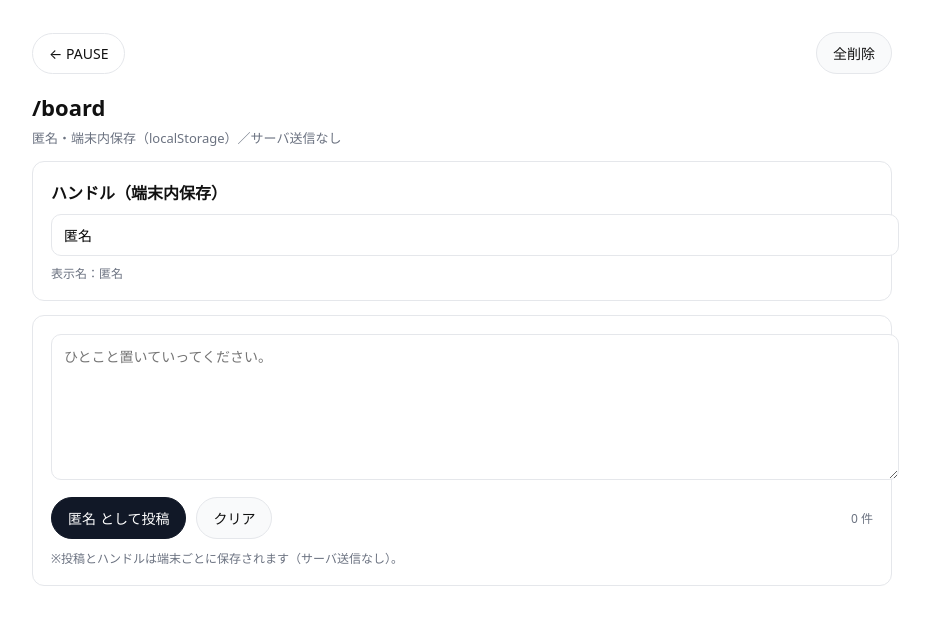
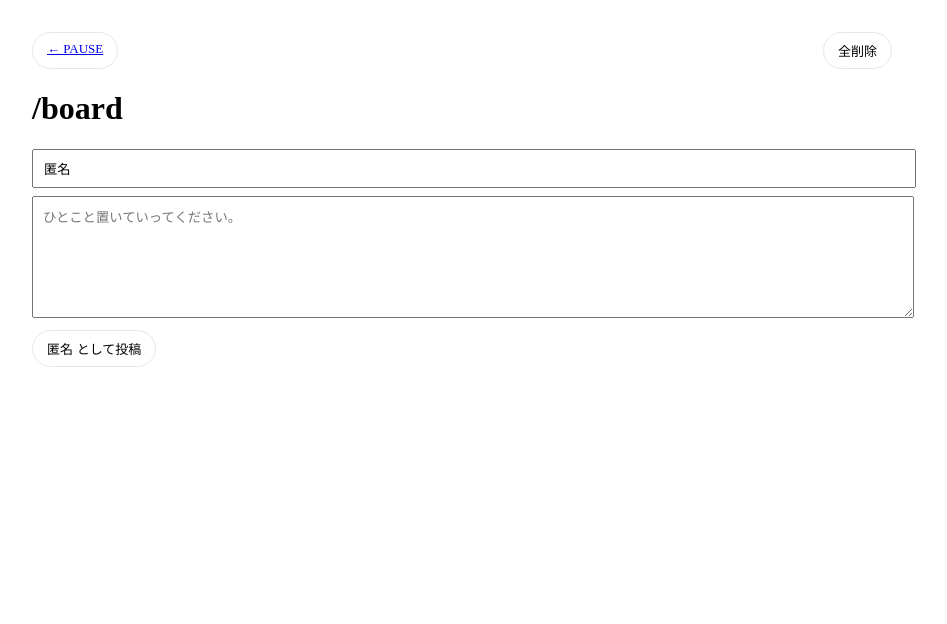
Before and after one commit to kan0601g-maker/pause-pwa, a Next.js app: page /board in a window 1280 px wide. Shown: the top 624 px of the page, without its empty margins (178-1125 px from the left). Built offline with nearby package versions, Linux system fonts and the light colour scheme.

Commit message:
Update page.js

```diff
--- a/app/board/page.js
+++ b/app/board/page.js
@@ -1,233 +1,156 @@
 "use client";
 
-import React, { useEffect, useMemo, useState } from "react";
+import React, { useEffect, useState } from "react";
 import Link from "next/link";
 
 export default function BoardPage() {
   const KEY = "PAUSE_BOARD_POSTS_V1";
+  const PIN_KEY = "PAUSE_BOARD_PIN_V1";
   const NAME_KEY = "PAUSE_BOARD_NAME_V1";
 
   const [name, setName] = useState("匿名");
   const [text, setText] = useState("");
   const [posts, setPosts] = useState([]);
+  const [pin, setPin] = useState(null);
 
-  // 初期ロード
   useEffect(() => {
     try {
-      const savedName = localStorage.getItem(NAME_KEY);
-      if (savedName) setName(savedName);
+      const n = localStorage.getItem(NAME_KEY);
+      if (n) setName(n);
+    } catch {}
+
+    try {
+      const p = localStorage.getItem(PIN_KEY);
+      if (p) setPin(JSON.parse(p));
     } catch {}
 
     try {
       const raw = localStorage.getItem(KEY);
       const arr = raw ? JSON.parse(raw) : [];
       if (Array.isArray(arr)) setPosts(arr);
-    } catch {
-      setPosts([]);
-    }
+    } catch {}
   }, []);
 
   function savePosts(next) {
     setPosts(next);
-    try {
     localStorage.setItem(KEY, JSON.stringify(next));
-    } catch {}
   }
 
-  function saveName(nextName) {
-    setName(nextName);
-    try {
-      localStorage.setItem(NAME_KEY, nextName);
-    } catch {}
+  function savePin(p) {
+    setPin(p);
+    if (p) {
+      localStorage.setItem(PIN_KEY, JSON.stringify(p));
+    } else {
+      localStorage.removeItem(PIN_KEY);
+    }
   }
 
   function addPost() {
-    const t = (text || "").trim();
+    const t = text.trim();
     if (!t) return;
 
     const item = {
       id: `${Date.now()}_${Math.random().toString(16).slice(2)}`,
-      name: (name || "匿名").trim() || "匿名",
+      name: name.trim() || "匿名",
       text: t,
       ts: Date.now(),
     };
 
-    const next = [item, ...posts].slice(0, 300);
-    savePosts(next);
+    savePosts([item, ...posts]);
     setText("");
   }
 
   function removePost(id) {
-    const next = posts.filter((p) => p.id !== id);
-    savePosts(next);
+    savePosts(posts.filter((p) => p.id !== id));
+    if (pin?.id === id) savePin(null);
   }
 
   function clearAll() {
     savePosts([]);
+    savePin(null);
   }
 
-  const count = posts.length;
+  function pinPost(p) {
+    savePin(p);
+  }
 
-  const fmt = (ts) => {
-    try {
-      const d = new Date(ts);
-      const yyyy = d.getFullYear();
-      const mm = String(d.getMonth() + 1).padStart(2, "0");
-      const dd = String(d.getDate()).padStart(2, "0");
-      const hh = String(d.getHours()).padStart(2, "0");
-      const mi = String(d.getMinutes()).padStart(2, "0");
-      const ss = String(d.getSeconds()).padStart(2, "0");
-      return `${yyyy}/${mm}/${dd} ${hh}:${mi}:${ss}`;
-    } catch {
-      return "";
+  function unpin() {
+    savePin(null);
   }
-  };
 
-  const shell = {
-    minHeight: "100vh",
-    background: "#ffffff",
-    color: "#111111",
-    fontFamily:
-      'ui-sans-serif, system-ui, -apple-system, "Segoe UI", Roboto, Arial',
-    padding: 24,
-  };
-
-  const wrap = {
-    maxWidth: 860,
-    margin: "0 auto",
-  };
-
-  const topRow = {
-    display: "flex",
-    alignItems: "center",
-    gap: 12,
-    justifyContent: "space-between",
-    marginBottom: 18,
-  };
+  const fmt = (ts) =>
+    new Date(ts).toLocaleString("ja-JP", { hour12: false });
 
   const btn = {
     border: "1px solid #e5e7eb",
     borderRadius: 999,
-    padding: "10px 16px",
-    background: "#ffffff",
-    color: "#111111",
-    textDecoration: "none",
-    display: "inline-flex",
-    alignItems: "center",
-    justifyContent: "center",
-    gap: 8,
-    fontSize: 14,
+    padding: "8px 14px",
+    background: "#fff",
     cursor: "pointer",
-  };
-
-  const softBtn = {
-    ...btn,
-    background: "#f9fafb",
+    fontSize: 13,
   };
 
   const card = {
     border: "1px solid #e5e7eb",
     borderRadius: 12,
-    padding: 18,
-    background: "#ffffff",
-    marginBottom: 14,
-  };
-
-  const input = {
-    width: "100%",
-    padding: 12,
-    borderRadius: 10,
-    border: "1px solid #e5e7eb",
-    outline: "none",
-    fontSize: 14,
-  };
-
-  const textarea = {
-    ...input,
-    minHeight: 120,
-    resize: "vertical",
-    lineHeight: 1.7,
+    padding: 14,
+    marginBottom: 12,
   };
 
   return (
-    <div style={shell}>
-      <div style={wrap}>
-        <div style={topRow}>
-          <Link href="/?view=PAUSE" style={btn}>
-            ← PAUSE
-          </Link>
-
-          <button onClick={clearAll} style={softBtn} title="全部消す（端末内だけ）">
-            全削除
-          </button>
+    <div style={{ padding: 24, maxWidth: 860, margin: "0 auto" }}>
+      <div style={{ display: "flex", justifyContent: "space-between" }}>
+        <Link href="/?view=PAUSE" style={btn}>← PAUSE</Link>
+        <button onClick={clearAll} style={btn}>全削除</button>
       </div>
 
-        <h1 style={{ marginTop: 0, marginBottom: 6, fontSize: 22 }}>/board</h1>
-        <div style={{ marginBottom: 14, color: "#6b7280", fontSize: 13 }}>
-          匿名・端末内保存（localStorage）／サーバ送信なし
-        </div>
+      <h1>/board</h1>
 
-        <div style={card}>
-          <div style={{ fontWeight: 700, marginBottom: 10 }}>ハンドル（端末内保存）</div>
       <input
         value={name}
-            onChange={(e) => saveName(e.target.value)}
-            style={input}
+        onChange={(e) => {
+          setName(e.target.value);
+          localStorage.setItem(NAME_KEY, e.target.value);
+        }}
         placeholder="匿名"
+        style={{ width: "100%", padding: 10, marginBottom: 8 }}
       />
-          <div style={{ marginTop: 8, color: "#6b7280", fontSize: 12 }}>
-            表示名：{(name || "匿名").trim() || "匿名"}
-          </div>
-        </div>
 
-        <div style={card}>
       <textarea
         value={text}
         onChange={(e) => setText(e.target.value)}
-            style={textarea}
         placeholder="ひとこと置いていってください。"
+        style={{ width: "100%", padding: 10, minHeight: 100 }}
       />
-          <div style={{ display: "flex", gap: 10, alignItems: "center", marginTop: 12 }}>
-            <button
-              onClick={addPost}
-              style={{
-                ...btn,
-                borderColor: "#111827",
-                background: "#111827",
-                color: "#ffffff",
-              }}
-            >
-              {(name || "匿名").trim() || "匿名"} として投稿
+
+      <button onClick={addPost} style={{ ...btn, marginTop: 8 }}>
+        {name || "匿名"} として投稿
       </button>
 
-            <button onClick={() => setText("")} style={softBtn}>
-              クリア
+      {/* 📌 PIN */}
+      {pin && (
+        <div style={{ ...card, background: "#fffbe6", borderColor: "#facc15" }}>
+          <b>📌 ピン留め</b>
+          <div style={{ marginTop: 6 }}>{pin.text}</div>
+          <div style={{ fontSize: 12, color: "#555" }}>{fmt(pin.ts)}</div>
+          <button onClick={unpin} style={{ ...btn, marginTop: 6 }}>
+            解除
           </button>
+        </div>
+      )}
 
-            <div style={{ marginLeft: "auto", color: "#6b7280", fontSize: 12 }}>
-              {count} 件
-            </div>
-          </div>
-          <div style={{ marginTop: 10, color: "#6b7280", fontSize: 12 }}>
-            ※投稿とハンドルは端末ごとに保存されます（サーバ送信なし）。
-          </div>
-        </div>
-
+      {/* POSTS */}
       {posts.map((p) => (
         <div key={p.id} style={card}>
-            <div style={{ display: "flex", alignItems: "center", gap: 10 }}>
-              <div style={{ fontWeight: 700 }}>{p.name || "匿名"}</div>
-              <div style={{ color: "#6b7280", fontSize: 12 }}>{fmt(p.ts)}</div>
-              <button onClick={() => removePost(p.id)} style={{ ...softBtn, marginLeft: "auto" }}>
-                削除
-              </button>
-            </div>
-            <div style={{ marginTop: 10, whiteSpace: "pre-wrap", lineHeight: 1.7 }}>
-              {p.text}
+          <div style={{ fontWeight: "bold" }}>{p.name}</div>
+          <div style={{ margin: "6px 0" }}>{p.text}</div>
+          <div style={{ fontSize: 12, color: "#666" }}>{fmt(p.ts)}</div>
+          <div style={{ display: "flex", gap: 6, marginTop: 6 }}>
+            <button onClick={() => pinPost(p)} style={btn}>📌</button>
+            <button onClick={() => removePost(p.id)} style={btn}>削除</button>
           </div>
         </div>
       ))}
     </div>
-    </div>
   );
 }
```
Lines whose indentation alone changed are shown as unchanged.
